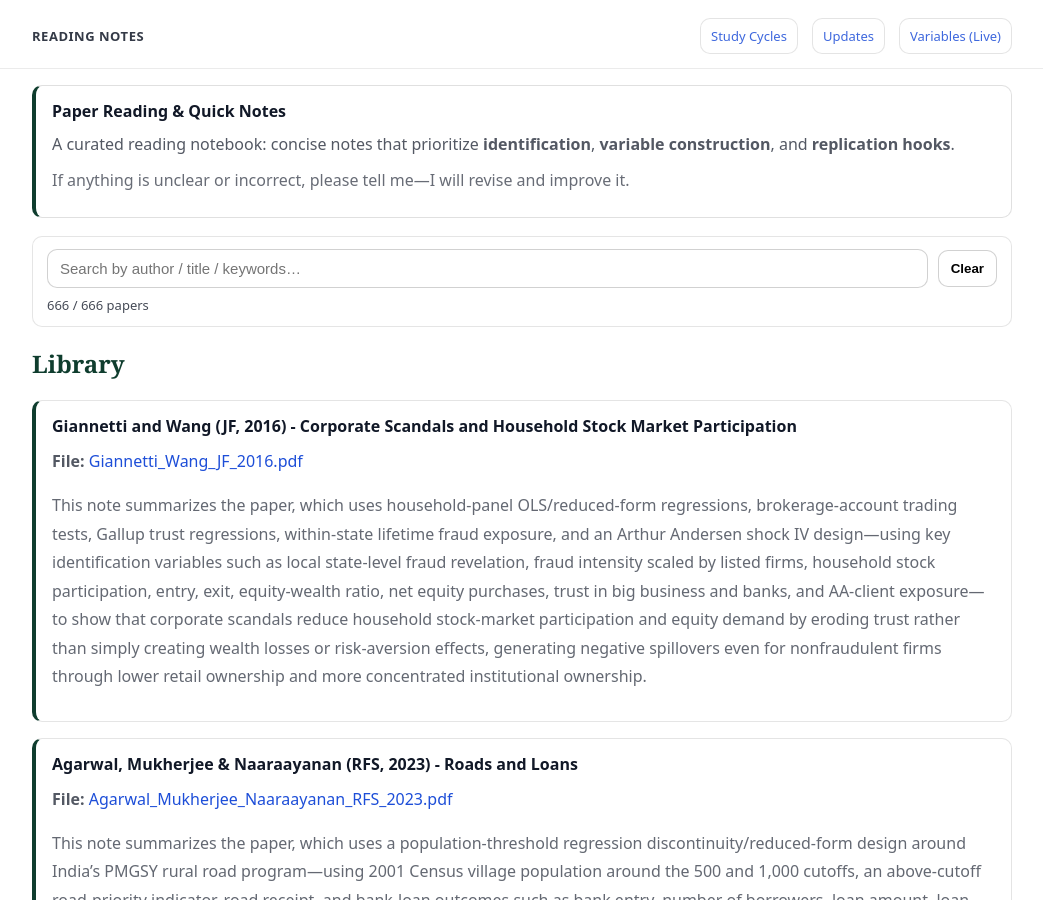
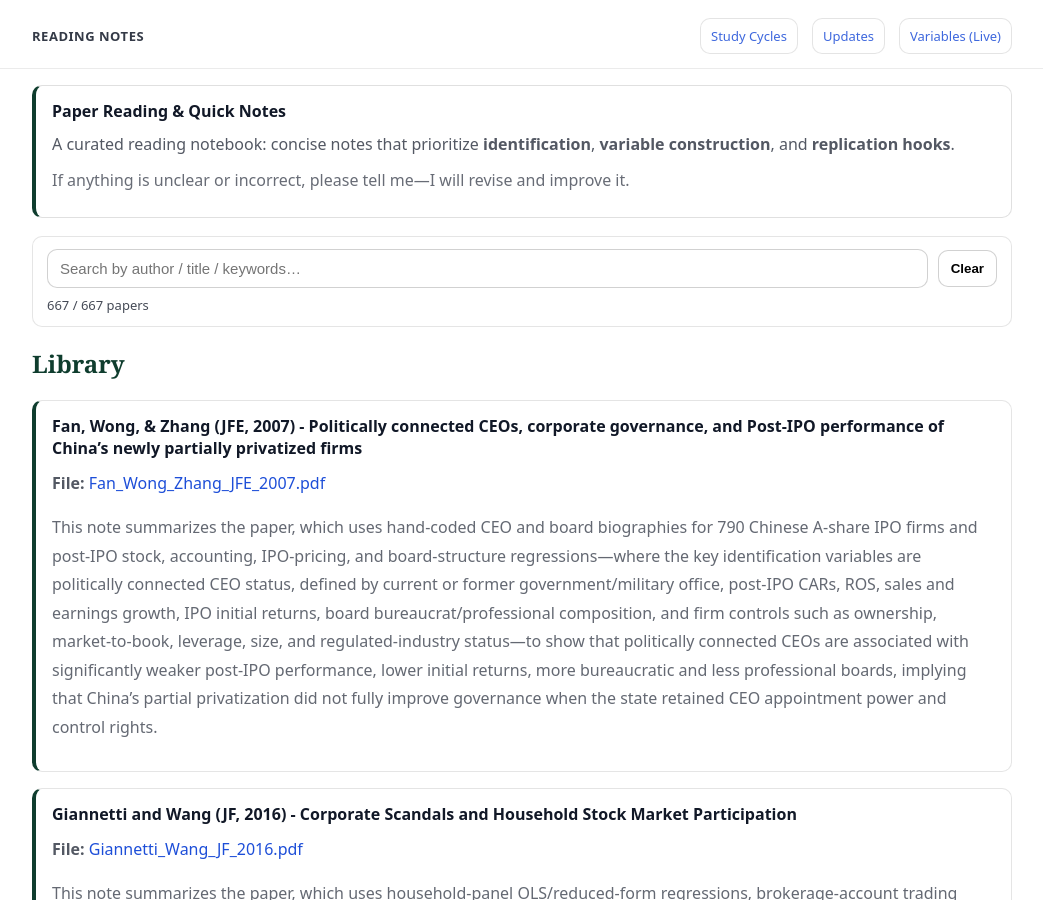
Before and after one commit to yaxinzn/study-archive, a Jekyll site: the page built from reading/index.md, in a window 1280 px wide and 900 px high. Shown: the whole window, without its empty margins (118-1161 px from the left). Built offline with Jekyll 4.4.1, drawn with Linux system fonts in a browser that asks for light colours.

Commit message:
Reading: add/update Fan_Wong_Zhang_JFE_2007.pdf

```diff
--- a/_data/reading.yml
+++ b/_data/reading.yml
@@ -1,3 +1,7 @@
+- title: "Fan, Wong, & Zhang (JFE, 2007) - Politically connected CEOs, corporate governance, and Post-IPO performance of China’s newly partially privatized firms"
+  file: "Fan_Wong_Zhang_JFE_2007.pdf"
+  desc: "This note summarizes the paper, which uses hand-coded CEO and board biographies for 790 Chinese A-share IPO firms and post-IPO stock, accounting, IPO-pricing, and board-structure regressions—where the key identification variables are politically connected CEO status, defined by current or former government/military office, post-IPO CARs, ROS, sales and earnings growth, IPO initial returns, board bureaucrat/professional composition, and firm controls such as ownership, market-to-book, leverage, size, and regulated-industry status—to show that politically connected CEOs are associated with significantly weaker post-IPO performance, lower initial returns, more bureaucratic and less professional boards, implying that China’s partial privatization did not fully improve governance when the state retained CEO appointment power and control rights."
+
 - title: "Giannetti and Wang (JF, 2016) - Corporate Scandals and Household Stock Market Participation"
   file: "Giannetti_Wang_JF_2016.pdf"
   desc: "This note summarizes the paper, which uses household-panel OLS/reduced-form regressions, brokerage-account trading tests, Gallup trust regressions, within-state lifetime fraud exposure, and an Arthur Andersen shock IV design—using key identification variables such as local state-level fraud revelation, fraud intensity scaled by listed firms, household stock participation, entry, exit, equity-wealth ratio, net equity purchases, trust in big business and banks, and AA-client exposure—to show that corporate scandals reduce household stock-market participation and equity demand by eroding trust rather than simply creating wealth losses or risk-aversion effects, generating negative spillovers even for nonfraudulent firms through lower retail ownership and more concentrated institutional ownership."
```
Also changed, not shown: 1 other file.
